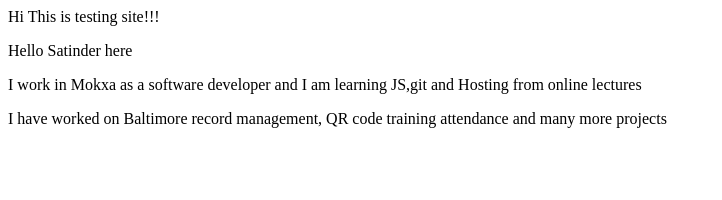
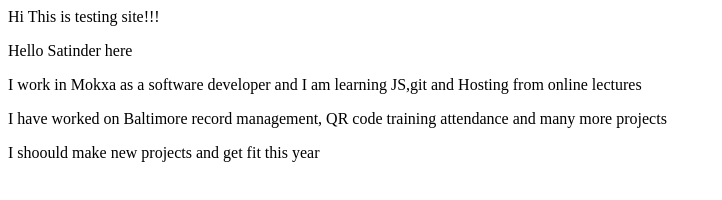
Before and after one commit to satinder36/satinderPortfolio, a plain HTML site: page index.html in a window 1280 px wide. Shown: the whole page, without its empty margins (0-722 px from the left). Drawn offline with Linux system fonts and the light colour scheme.

Commit message:
docs-added goals

```diff
--- a/index.html
+++ b/index.html
@@ -10,5 +10,6 @@
     <p>Hello Satinder here</p>
     <p>I work in Mokxa as a software developer and I am learning JS,git and Hosting from online lectures</p>
     <p>I have worked on Baltimore record management, QR code training attendance and many more projects</p>
+    <p> I shoould make new projects and get fit this year</p>
 </body>
 </html>
```
